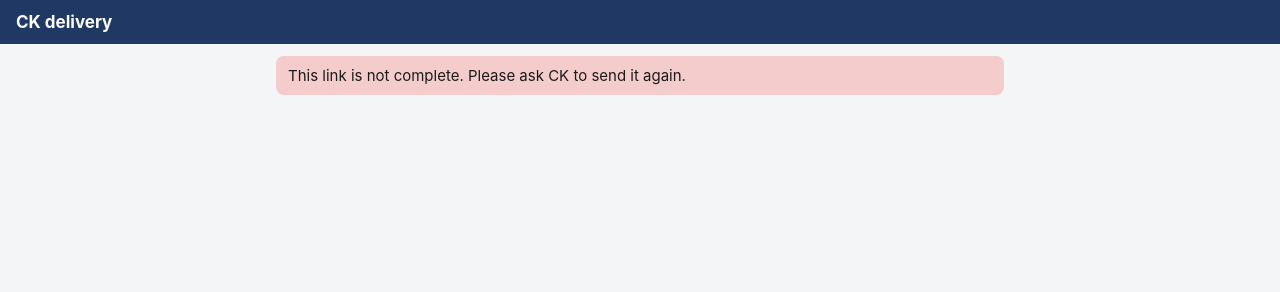
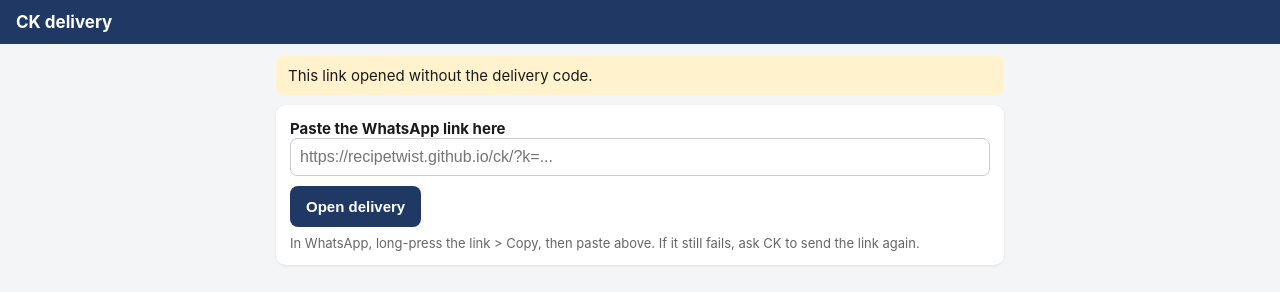
Before and after one commit to recipetwist/ck, a plain HTML site: page index.html in a window 1280 px wide. Drawn offline with Linux system fonts and the light colour scheme.

Commit message:
Outlet page: find delivery code even if browser drops it; paste-link fallback

```diff
--- a/index.html
+++ b/index.html
@@ -35,7 +35,10 @@ tr.warn td{background:var(--y)}tr.diff td{background:var(--o)}.note{font-size:12
 <script>
 var API='https://script.google.com/macros/s/AKfycbzME-porCI-bpWFpT4MXjgmwNPwyYRXSwrbB3JnHs6Hg_5yRzPI6hEYnhjhYE0kFqkPKg/exec';
 var $=function(id){return document.getElementById(id);}, app=$('app'), CV=null;
-var K=(new URLSearchParams(location.search)).get('k')||'';
+function findCode(t){t=String(t||'');try{t=t+' '+decodeURIComponent(t);}catch(e){}
+  var m=t.match(/[?&#]\s*[kc]\s*(?:=|%3D)\s*([0-9a-f]{10,20})/i)||t.match(/\b([0-9a-f]{14})\b/i);return m?m[1].toLowerCase():'';}
+var K=(function(){var p=new URLSearchParams(location.search),k=p.get('k')||p.get('K')||p.get('c')||findCode(location.href);
+  try{if(k)sessionStorage.setItem('ckk',k);else k=sessionStorage.getItem('ckk')||'';}catch(e){}return k;})();
 function esc(s){return String(s==null?'':s).replace(/&/g,'&amp;').replace(/</g,'&lt;').replace(/"/g,'&quot;');}
 function pad2(n){return (n<10?'0':'')+n;}
 function nowLocal(){var d=new Date();return d.getFullYear()+'-'+pad2(d.getMonth()+1)+'-'+pad2(d.getDate())+'T'+pad2(d.getHours())+':'+pad2(d.getMinutes());}
@@ -48,7 +51,8 @@ function call(body,ok){
     .catch(function(){busy(false);showErr('No connection. Please check your internet and try again.');});
 }
 function load(){
-  if(!K){app.innerHTML='<div class="msg err">This link is not complete. Please ask CK to send it again.</div>';return;}
+  if(!K){app.innerHTML='<div class="msg wr">This link opened without the delivery code.</div><div class="card"><b>Paste the WhatsApp link here</b><input id="pl" placeholder="https://recipetwist.github.io/ck/?k=..."><button class="btn" id="plb" style="margin-top:10px">Open delivery</button><div class="muted" style="margin-top:8px">In WhatsApp, long-press the link &gt; Copy, then paste above. If it still fails, ask CK to send the link again.</div></div>';
+    $('plb').onclick=function(){var k=findCode($('pl').value);if(!k){alert('No delivery code found in that link. Please ask CK to send it again.');return;}K=k;try{sessionStorage.setItem('ckk',k);}catch(e){}try{history.replaceState(null,'',location.pathname+'?k='+k);}catch(e){}app.innerHTML='<div class="spin">Loading...</div>';load();};return;}
   call({action:'view',k:K},function(d){CV=d;
     var head='<div class="card"><b style="font-size:17px">'+esc(d.outlet)+'</b><div class="muted">SO: '+esc(d.so)+' &middot; delivery '+esc(d.delivery)+'</div><div class="muted">Packed by CK: '+esc(d.sentBy)+'</div></div>';
     if(d.status==='Invoiced'){app.innerHTML=head+'<div class="msg ok">Already confirmed by <b>'+esc(d.receivedBy)+'</b>, received '+esc(d.receivedAt)+'. Thank you.</div>';return;}
```
